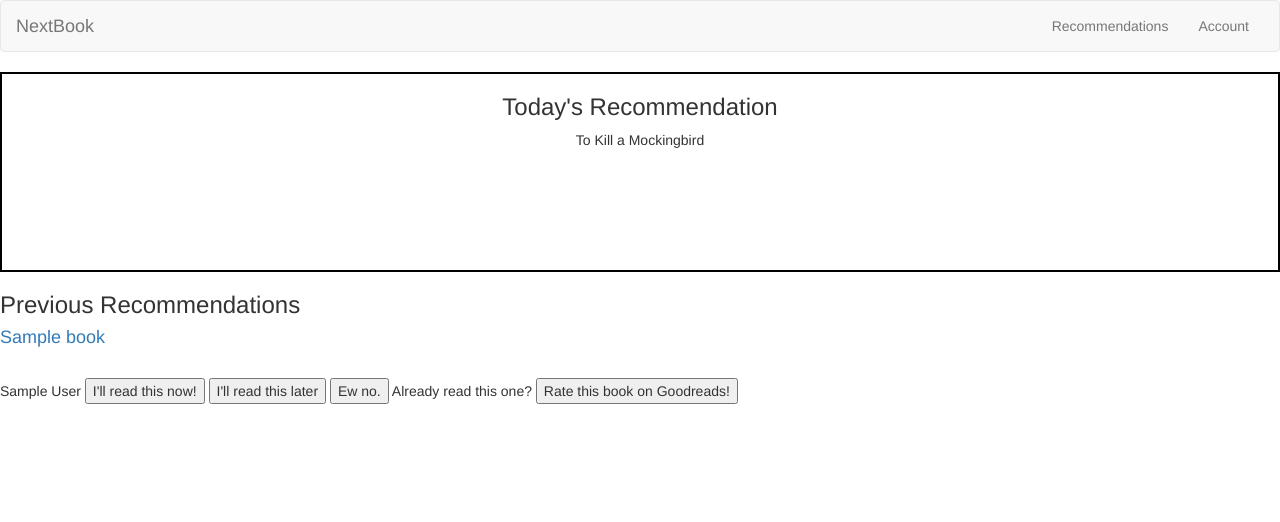
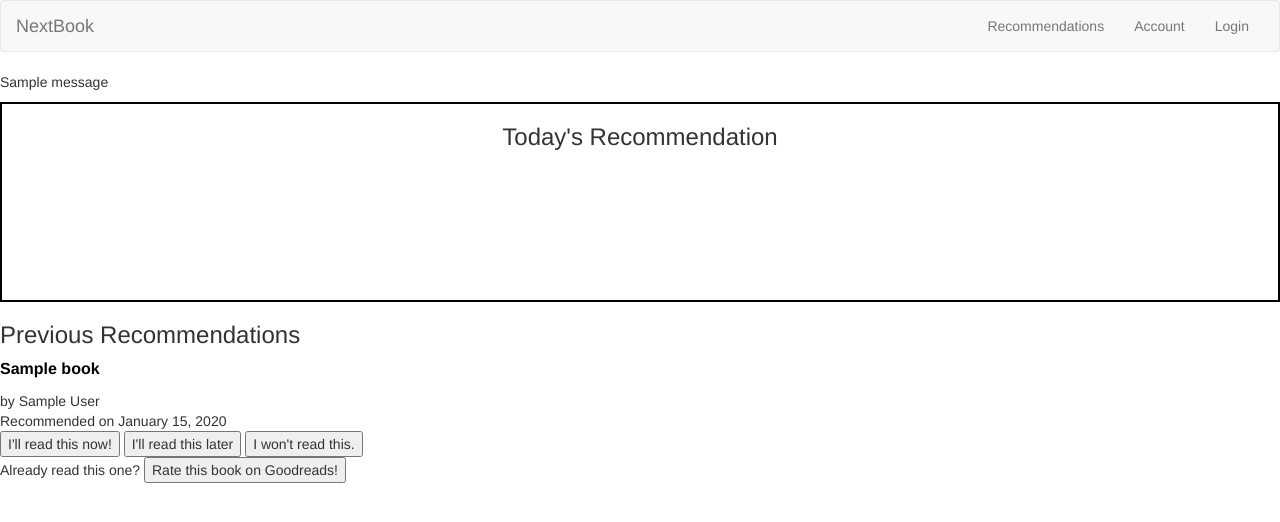
Before and after one commit to EmmaOnThursday/next-book, a Python web app: template templates/recommendation-list.html in a window 1280 px wide. Shown: the top 522 px of the page. Run offline with Jinja, Linux system fonts and the light colour scheme; the template is opened without the code that fills it: most values are stand-ins (such as "Sample title", 1, 10 or a date in 2020); one stand-in notice (Sample message) is shown; some libraries are stand-ins or nearby versions.

Commit message:
successfully recording user feedback in database; feedback buttons turn red when clicked

```diff
--- a/static/styles.css
+++ b/static/styles.css
@@ -13,10 +13,26 @@ h2 {
     vertical-align: middle;
 }
 
-/*#shield {
-    height:70%;
+.title{
+    color: black;
+    font-size: 16px;
+    font-weight: bold;
 }
 
-.navbar-header{
-    height: 100px;
+#shield {
+    height: 50px;
+    width: 50px;
+    text-align: inline;
+}
+
+.existing-feedback {
+    background-color: red;
+    font-weight: bolder;
+    border:
+}
+
+
+
+/*.navbar-header{
+    height: px;
 }*/
--- a/templates/base.html
+++ b/templates/base.html
@@ -20,8 +20,8 @@
             <span class="icon-bar"></span>
             <span class="icon-bar"></span>
         </button>
-        <!-- <img id="shield" src="static/img/shield.png"/> -->
       <a class="navbar-brand" href="/">NextBook</a>
+      <!-- <img id="shield" src="static/img/shield.png"/>  -->
     </div>
 
     <!-- Collect the nav links, forms, and other content for toggling -->
@@ -30,18 +30,18 @@
       <ul class="nav navbar-nav">
       </ul>
 
-
-<!--       <ul class="nav navbar-nav navbar-right">
+      <ul class="nav navbar-nav navbar-right">
         <li><a data-toggle="modal" data-target="#myModal">Login</a></li>
       </ul>
- -->
+
     <ul class="nav navbar-nav navbar-right">
         <li><a href="/recommendations">Recommendations</a></li>
         <li><a href="/account">Account</a></li>
     </ul>
 
+
 <!-- Modal -->
-<!-- <div class="modal fade" id="myModal" tabindex="-1" role="dialog" aria-labelledby="myModalLabel">
+<div class="modal fade" id="myModal" tabindex="-1" role="dialog" aria-labelledby="myModalLabel">
   <div class="modal-dialog" role="document">
     <div class="modal-content">
       <div class="modal-header">
@@ -57,16 +57,31 @@
       </div>
     </div>
   </div>
-</div> -->
+</div>
 
 
     </div><!-- /.navbar-collapse -->
   </div><!-- /.container-fluid -->
 </nav>
 
+{% with messages = get_flashed_messages() %}
+    {% if messages %}
+        <div class=flashes>
+            {% for message in messages %}
+              <p>{{ message }}</p>
+            {% endfor %}
+        </div>
+    {% endif %}
+{% endwith %}
 
 
-    {% block content %} put your content here {% endblock %}
+{% block content %}
+
+put your content here
+
+{% endblock %}
+
+
 <script src="http://code.jquery.com/jquery.js"></script>
 
 </body>
--- a/templates/recommendation-list.html
+++ b/templates/recommendation-list.html
@@ -1,13 +1,20 @@
 {% extends 'base.html' %}
 {% block content %}
 
+<div id="today_rec">
 
-<div id="today_rec">
+{% if today_rec %}
 <h3>Today's Recommendation</h3>
-<p>To Kill a Mockingbird</p>
+<p class='title'><a href="/recommendations/{{today_rec.rec_id}}">{{today_rec.userbook.book.title}}</a></p>
+{{today_rec.userbook.book.author}}
+
+{% else%}
+<h3>Your account is currently paused. <br>
+    To unpause recommendations,  please visit your <a href='/account'>account page</a>.</h3>
+
+{% endif %}
+
 </div>
-
-
 
 <!--
 list of all historical recommendations
@@ -17,42 +24,57 @@ include: title, author, rec date, response buttons -->
 
 {% for rec in recs_to_date %}
     <div>
-        <a href="/recommendations/{{rec.rec_id}}"><h4>{{rec.userbook.book.title}}</h4></a> <br>
-        {{rec.userbook.book.author}}
-            <button class="btn-feedback btn-read-now">I'll read this now!</button>
-            <button class="btn-feedback btn-read-later">I'll read this later</button>
-            <button class="btn-feedback btn-reject">Ew no.</button>
-        Already read this one? <button href='{{rec.userbook.book.goodreads_url}}' class="btn-feedback btn-already-read">Rate this book on Goodreads!</button>
+        <a href="/recommendations/{{rec.rec_id}}"><p class='title'>{{rec.userbook.book.title}}</p></a>
+        by {{rec.userbook.book.author}}
+        <br>
+        Recommended on {{rec.date_provided.strftime("%B %d, %Y")}}
+        <br>
+            <button class="btn-feedback read-now" data="{{rec.rec_id}}">I'll read this now!</button>
+            <button class="btn-feedback read-later" data="{{rec.rec_id}}">I'll read this later</button>
+            <button class="btn-feedback reject" data="{{rec.rec_id}}">I won't read this.</button>
+            <br>
+        Already read this one? <button href='{{rec.userbook.book.goodreads_url}}' class="btn-feedback already-read" data-rec="{{rec.rec_id}}">Rate this book on Goodreads!</button>
     </div>
     <br>
 {% endfor %}
 
+<script src="https://code.jquery.com/jquery.js"></script>
+
 <script>
 
 
-function colorizeButton() {
-    // when page loads OR when user clicks a button
-    // colorize approprate button based on feedback
+function colorizeButton(results) {
+    // console.log("Got into colorizeButton") ;
+    // console.log(results);
+    var buttonType = results['button'] ;
+    var recID = results['rec_id'] ;
+    // console.log(recID) ;
+    // console.log(buttonType) ;
+    $("."+buttonType+'[data='+recID+']').addClass('existing-feedback');
+}
+
+function serverRelay(event) {
+    // console.log("got into serverRelay function");
+    var rec_id_js = $(this).attr('data');
+    // console.log(rec_id_js);
+    thisClass = $(this).attr('class');
+
+    if (thisClass==="btn-feedback read-now") {
+        var responseData = {'response':'read-now', 'rec_id':rec_id_js} ;
+    } else if (thisClass==="btn-feedback read-later") {
+        var responseData = {'response':'read-later', 'rec_id':rec_id_js} ;
+    } else if (thisClass==="btn-feedback reject") {
+        var responseData = {'response':'reject', 'rec_id':rec_id_js} ;
+    } else if (thisClass==="btn-feedback already-read"){
+        var responseData = {'response':'already-read', 'rec_id':rec_id_js} ;
+    }
+     $.post("/recommendations/"+rec_id_js+"/user-feedback", responseData, colorizeButton);
+
 }
 
 
-function serverRelay() {
-    // send status to server
-    if (this.class==="btn-read-now") {
-        $.post("/recommendations/<int:rec_id>/user-feedback", {'response':"read-now"}, colorizeButton);
-    } else if (this.class==="btn-read-later") {
-        $.post("/recommendations/<int:rec_id>/user-feedback", {'response':"read-later" }, colorizeButton);
-    } else if (this.class==="btn-reject") {
-        $.post("/recommendations/<int:rec_id>/user-feedback", {'response':"reject" }, colorizeButton);
-    } else if (this.class==="btn-already-read"){
-        $.post("/recommendations/<int:rec_id>/user-feedback", {'response':"already-read" }, colorizeButton);
-    }
-}
 
-
-$(".btn-feedback").click(function() {
-    serverRelay();
-});
+$(".btn-feedback").click(serverRelay);
 
 
 </script>
```
Also changed, not shown: server.py (+25 -16 lines), templates/recommendation-detail.html (+20 -14 lines), 1 other file.
